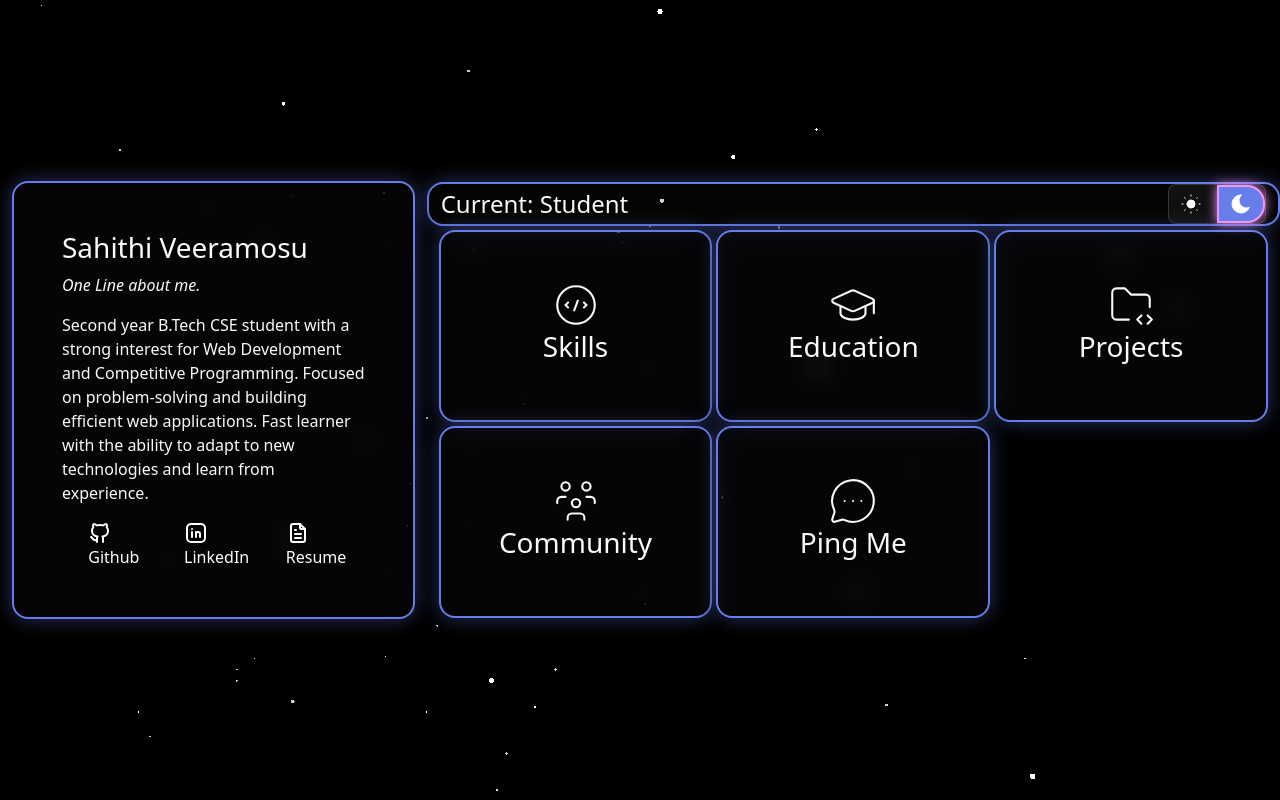
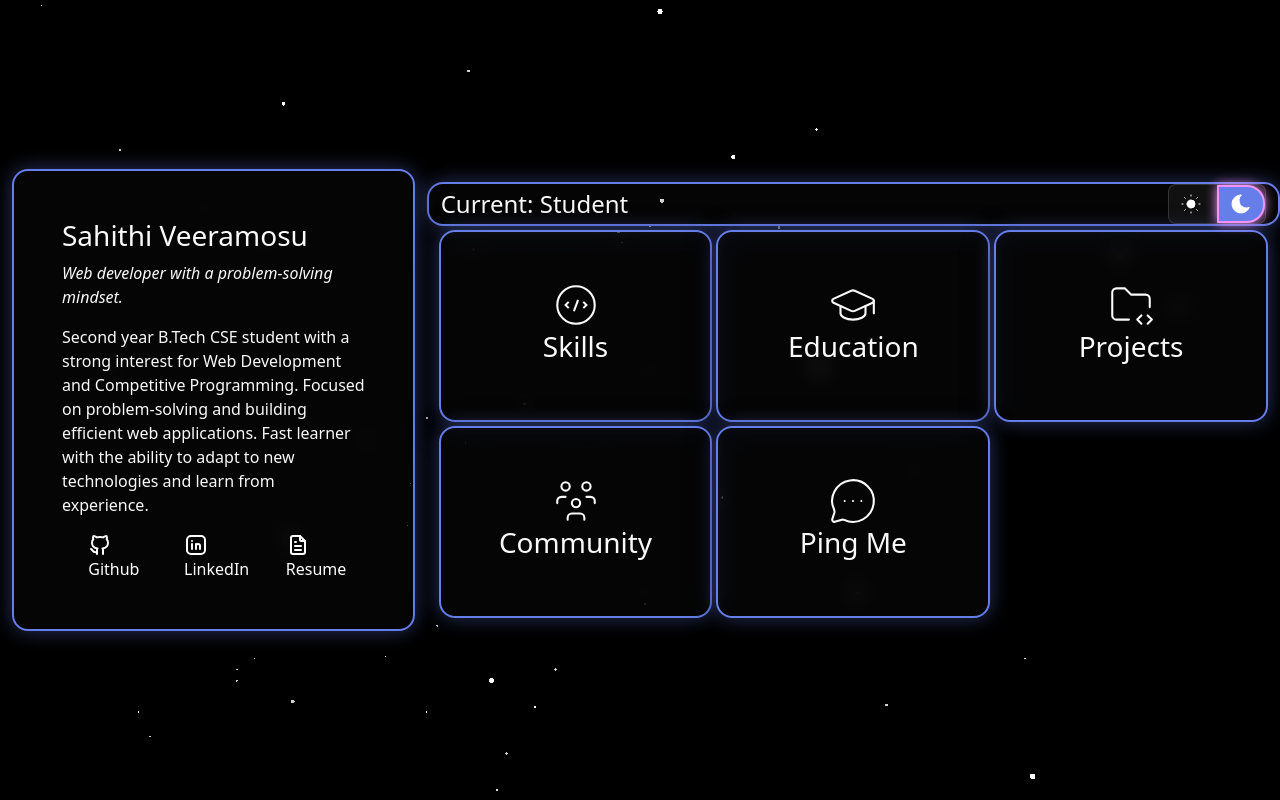
Before and after one commit to sahithi16-sys/Sahithi-s-Portfolio, a React (Vite) app: page / in a window 1280 px wide. Built offline with nearby package versions, Linux system fonts and the light colour scheme.

Commit message:
Updated profile

```diff
--- a/src/components/Profile.jsx
+++ b/src/components/Profile.jsx
@@ -7,7 +7,7 @@ function Profile() {
     <div className="card h-100 glass-card homepage-card">
       <div className="card-body p-5">
         <h3 className="card-title">Sahithi Veeramosu</h3>
-        <p className="card-text fst-italic">One Line about me.</p>
+        <p className="card-text fst-italic">Web developer with a problem-solving mindset.</p>
         <p className="profile">
            Second year B.Tech CSE student with a strong interest for Web Development and Competitive Programming. Focused on problem-solving and building efficient web applications. Fast learner with the ability to adapt to new technologies and learn from experience.
         </p>
```
